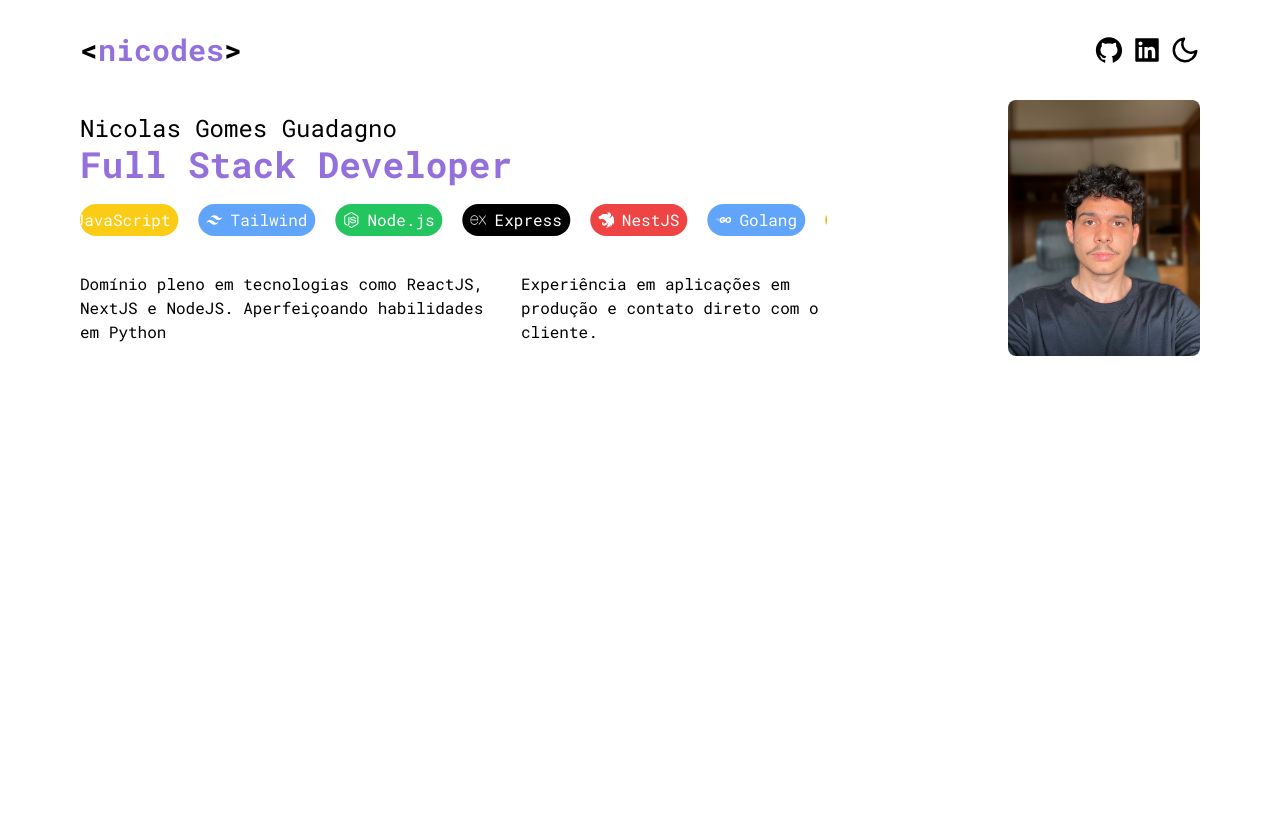
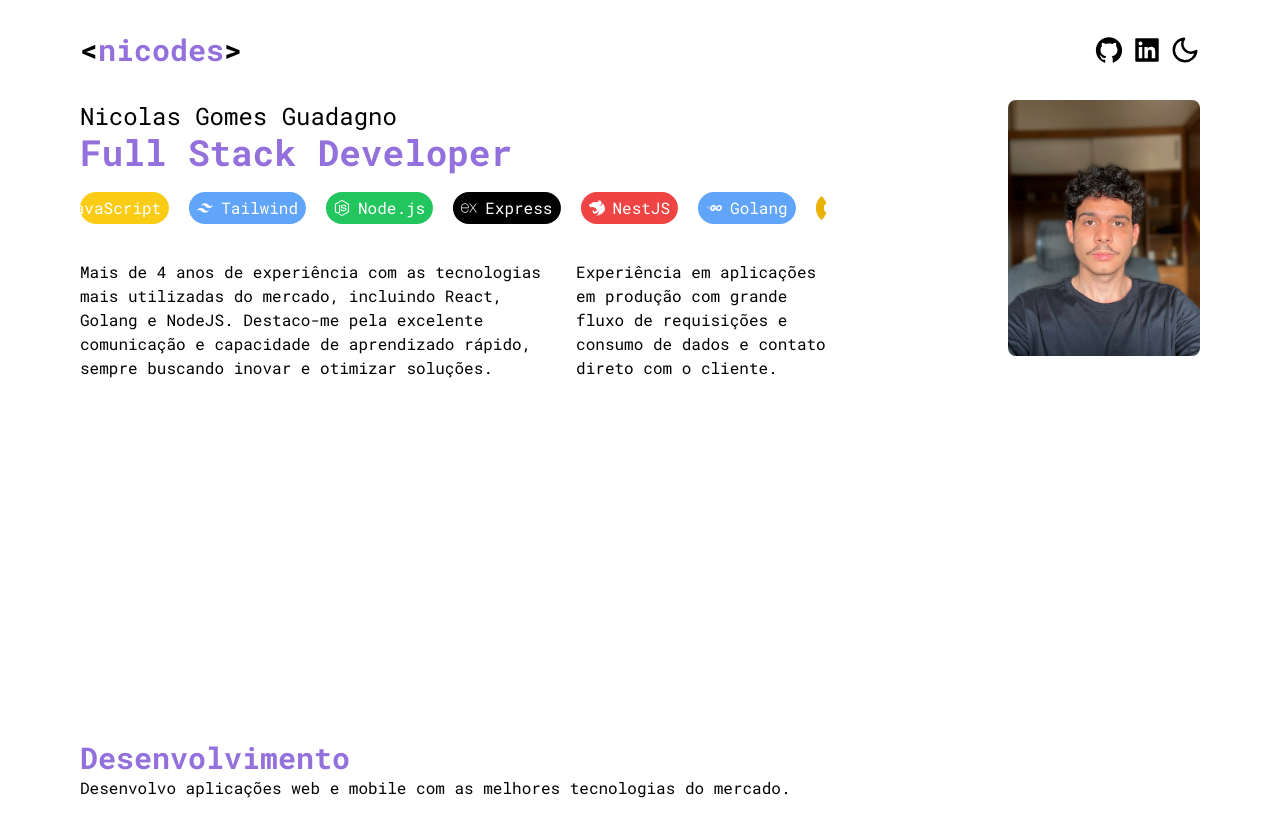
Before and after one commit to nclsgg/nicodes, a Next.js app: page / in a window 1280 px wide. Shown: the top 836 px of the page. Before the commit the page ends 800 px from the top, so only its background shows below. Built offline with nearby package versions, Linux system fonts and the light colour scheme.

Commit message:
feat: AboutMe page

```diff
--- a/src/app/page.tsx
+++ b/src/app/page.tsx
@@ -1,9 +1,11 @@
+import AboutMe from "@/components/AboutMe";
 import Resume from "@/components/Resume";
 
 export default function Home() {
   return (
-    <main>
+    <main className="flex flex-col gap-10 md:gap-0">
       <Resume />
+      <AboutMe />
     </main>
   );
 }
--- a/src/components/AboutMe.tsx
+++ b/src/components/AboutMe.tsx
@@ -0,0 +1,10 @@
+export default function AboutMe() {
+  return (
+    <div className="flex flex-col-reverse gap-5 items-center md:flex-row md:justify-between md:items-start md:h-[80vh]">
+      <section className="about-me__development w-2/3">
+        <h2 className="sectionTitle font-bold text-ncls-purple">Desenvolvimento</h2>
+        <p className="">Desenvolvo aplicações web e mobile com as melhores tecnologias do mercado.</p>
+      </section>
+    </div>
+  )
+}
--- a/src/components/Resume.tsx
+++ b/src/components/Resume.tsx
@@ -83,7 +83,7 @@ export default function Resume() {
   const infiniteScrollTechTags = [...techs, ...techs]
 
   return (
-    <div className="flex flex-col-reverse gap-5 md:flex-row justify-between items-center">
+    <div className="flex flex-col-reverse gap-5 items-center md:flex-row md:justify-between md:items-start md:h-[80vh]">
       <section className="profile flex flex-col gap-5 w-2/3">
         <section className="flex flex-col">
           <h2 className="subtitle">Nicolas Gomes Guadagno</h2>
@@ -99,8 +99,8 @@ export default function Resume() {
           </div>
         </section>
         <section className="resume flex flex-col gap-5 md:flex-row">
-          <p>Domínio pleno em tecnologias como ReactJS, NextJS e NodeJS. Aperfeiçoando habilidades em Python</p>
-          <p>Experiência em aplicações em produção e contato direto com o cliente.</p>
+          <p>Mais de 4 anos de experiência com as tecnologias mais utilizadas do mercado, incluindo React, Golang e NodeJS. Destaco-me pela excelente comunicação e capacidade de aprendizado rápido, sempre buscando inovar e otimizar soluções.</p>
+          <p>Experiência em aplicações em produção com grande fluxo de requisições e consumo de dados e contato direto com o cliente.</p>
         </section>
       </section>
       <section>
--- a/tailwind.config.ts
+++ b/tailwind.config.ts
@@ -57,6 +57,9 @@ const config: Config = {
         },
         '.subtitle': {
           '@apply text-sm xl:text-2xl md:text-xl sm:text-lg': {}
+        },
+        '.sectionTitle': {
+          '@apply text-xl xl:text-3xl md:text-2xl sm:text-xl': {}
         }
       });
     },
```
